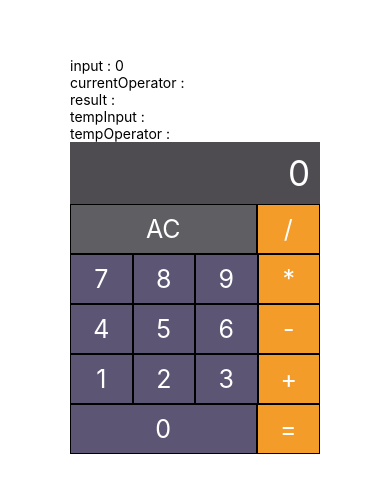
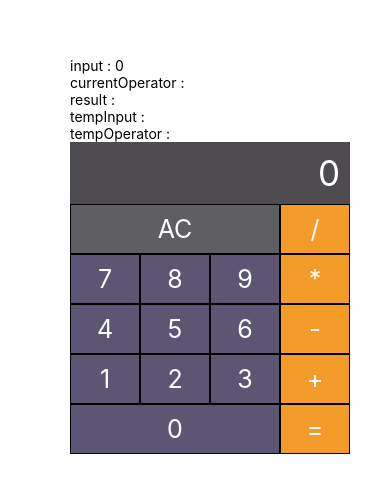
Before and after one commit to woalskdl/calculator, a React Native app: screen / in a window 390 px wide. Shown: the part 167-660 px from the top of the page. Built offline with nearby package versions, Linux system fonts and the light colour scheme.

Commit message:
UI 디테일 (폭이 넓어지지 않도록)

```diff
--- a/src/Calculator.js
+++ b/src/Calculator.js
@@ -8,6 +8,8 @@ const COLOR = {
   OPERATOR: '#f39c29',
   NUM: '#5c5674',
 }
+
+const oneBlockWidth = 70; // 한블럭에 해당하는 가로길이
 
 // Button type: 'reset' | 'operator' | 'num'
 const Button = ({ text, onPress, flex, type, isSelected }) => {
@@ -21,11 +23,11 @@ const Button = ({ text, onPress, flex, type, isSelected }) => {
     <TouchableOpacity
       onPress={onPress}
       style={{
-        flex,
         backgroundColor,
         justifyContent: 'center',
         alignItems: 'center',
         height: 50,
+        width: oneBlockWidth * flex,
         borderWidth: isSelected ? 1 : 0.2,
         borderColor: 'black'
       }}
@@ -43,6 +45,7 @@ const ButtonContainer = styled.View`
 
 const InputContainer = styled.View`
   background-color: ${COLOR.RESULT};
+  width: ${oneBlockWidth * 4}px;
   min-height: 50px;
   justify-content: center;
   align-items: flex-end;
```
